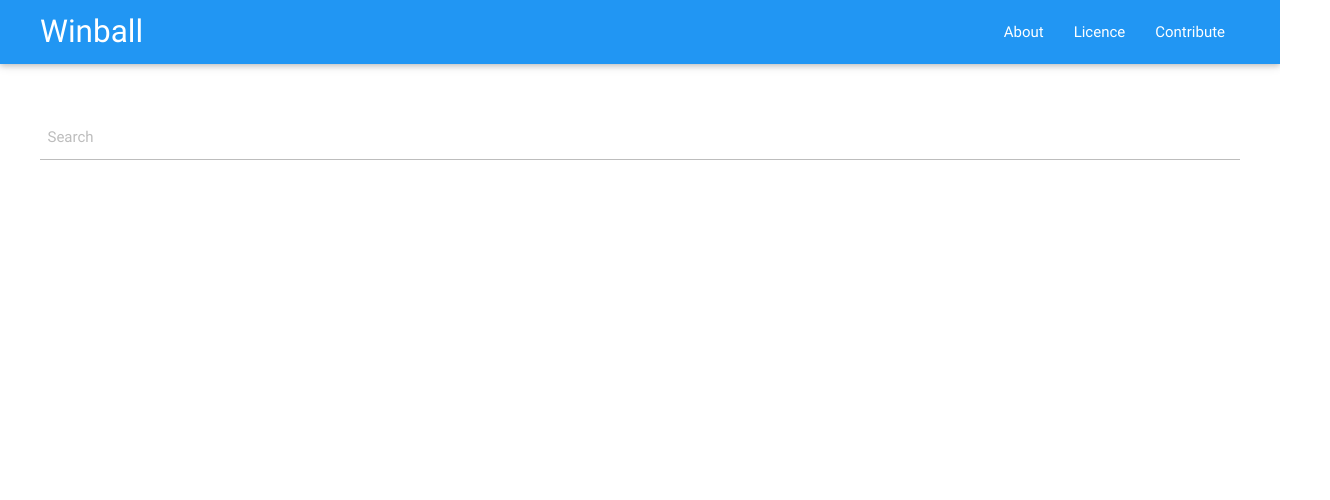
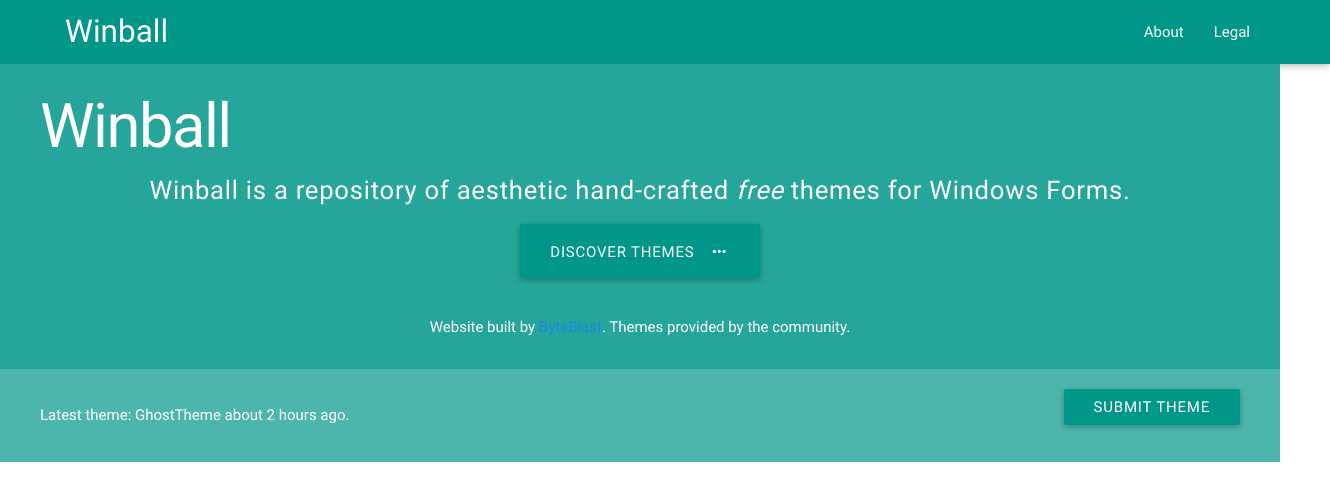
Before and after one commit to AlexArchive/Winball, a website: page www/index.html in a window 1280 px wide. Shown: the whole page, 1330 px wide, since content can reach past the window. Drawn offline with nearby package versions, Linux system fonts and the light colour scheme.

Commit message:
Added banner.

```diff
--- a/www/app/db/themes.json
+++ b/www/app/db/themes.json
@@ -1,6 +1,6 @@
 [{
     "name": "Material Theme",
-    "directory": "material-theme",
+    "directory": "app/db/material-theme",
     "author": "Earn",
     "submitedOn": "22/11/2014",
     "keywords": [
@@ -12,7 +12,7 @@
 },
 {
     "name": "Sugar Theme",
-    "directory": "sugar-theme",
+    "directory": "app/db/sugar-theme",
     "author": "arun9020",
     "submitedOn": "22/11/2014",
     "keywords": [
--- a/www/content/sass/style.scss
+++ b/www/content/sass/style.scss
@@ -1,28 +1,61 @@
 @import "../../materialize/sass/materialize";
 
-$base-color: "blue";
+$base-color: "teal";
 
 .centered-container {
     max-width: 1200px;
     margin: auto;
 }
 
+.btn, .btn-large  {
+    background-color: color($base-color, "base");
+    &:hover {
+        background-color: color($base-color, "lighten-1");
+    }
+}
+
+
+
+.card {
+    background-color: color($base-color, "base");
+}
+
 nav {
+    padding: 0 25px;
     background-color: color($base-color, "base");
-    margin-bottom: 50px;
     ul li:hover {
         background-color: color($base-color, "lighten-1");
     }
 }
 
-.card-content {
-    height: 150px;
-    h1 {
-        background-color: color($base-color, "base");
-        border: 1px black solid;
-        color: white;
-        padding: 0 20px;
+.banner {
+    background-color: color($base-color, "lighten-1");
+    color: white;
+    padding-top: 25px;
+    .latest-theme {
+        background-color: color($base-color, "lighten-2");
     }
-    img {
+    .row {
+        margin: 16px 0;
+        text-align: center;
     }
 }
+
+.latest-theme {
+    overflow: hidden;
+    padding: 20px 0;
+    p {
+        float: left;
+    }
+    a {
+        float: right;
+        margin: 0;
+    }
+}
+.card-footer {
+    overflow: hidden;
+    a {
+        margin: 10px 0;
+        float: right;
+    }
+}
--- a/www/index.html
+++ b/www/index.html
@@ -8,42 +8,61 @@
 </head>
 
 <body ng-app="winball" ng-controller="mainController">
+
     <nav>
         <div class="centered-container">
+            <a class="button-collapse" href="#" data-activates="nav-mobile" material-nav><i class="mdi-navigation-menu"></i></a>
             <a href="#" class="brand-logo">Winball</a>
             <ul id="nav-mobile" class="right side-nav">
-                <li><a href="#">About</a>
+                <li>
+                    <a href="#">About</a>
                 </li>
-                <li><a href="#">Licence</a>
-                </li>
-                <li><a href="#">Contribute</a>
+                <li>
+                    <a href="#">Legal</a>
                 </li>
             </ul>
-            <a class="button-collapse" href="#" data-activates="nav-mobile" material-nav>
-                <i class="mdi-navigation-menu"></i>
-            </a>
         </div>
     </nav>
+
+    <section class="banner">
         <div class="centered-container">
-        <div class="input-field">
-            <input type="text" required ng-model="search" />
-            <label>Search</label>
+            <h1 class="center-on-small-only">Winball</h1>
+            <div class="row">
+                <h4 class="center-on-small-only">Winball is a repository of aesthetic hand-crafted <em>free</em> themes for Windows Forms.</h4>
             </div>
             <div class="row">
-            <div class="col s12 m6" ng-repeat="theme in themes | filter:search">
+                <a class="waves-effect waves-light btn-large"><i class="mdi-navigation-more-horiz right"></i>Discover Themes</a>
+            </div>
+            <div class="row">
+                <p>Website built by <a href="#">ByteBlast</a>. Themes provided by the community.</p>
+            </div>
+        </div>
+        <div class="latest-theme">
+            <div class="centered-container">
+                <p class="latestTheme">Latest theme: GhostTheme about 2 hours ago.</p>
+                <a href="#" class="btn waves-effect waves-light">Submit Theme</a>
+            </div>
+        </div>
+    </section>
+
+    <section>
+        <div class="centered-container">
+            <div class="row">
+                <div class="col s12 m6" ng-repeat="theme in themes">
                     <div class="card">
                         <div class="card-content">
-                        <img ng-src="{{ theme.thumbnail }}">
-                        <h1>{{ theme.name }} </h1>
+                            <img ng-src="{{ image.thumb" alt="">
+                            <h1> {{ theme.name }} </h1>
+                            <h5>Theme built by {{ theme.author }} </h5>
                         </div>
                         <div class="card-footer">
-                        <p>Built by {{ theme.author }}</p>
-                        <a href="" class="waves-effect waves-light blue btn">Information</a>
+                            <a class="waves-effect waves-light btn"><i class="mdi-content-forward"></i>Details</a>
                         </div>
                     </div>
                 </div>
             </div>
         </div>
+    </section>
 
     <!-- 3rd party libraries -->
     <script src="bower_components/angular/angular.js"></script>
```
Also changed, not shown: .brackets.json, www/content/css/style.css, 1 other file. Lines whose indentation alone changed are shown as unchanged.
